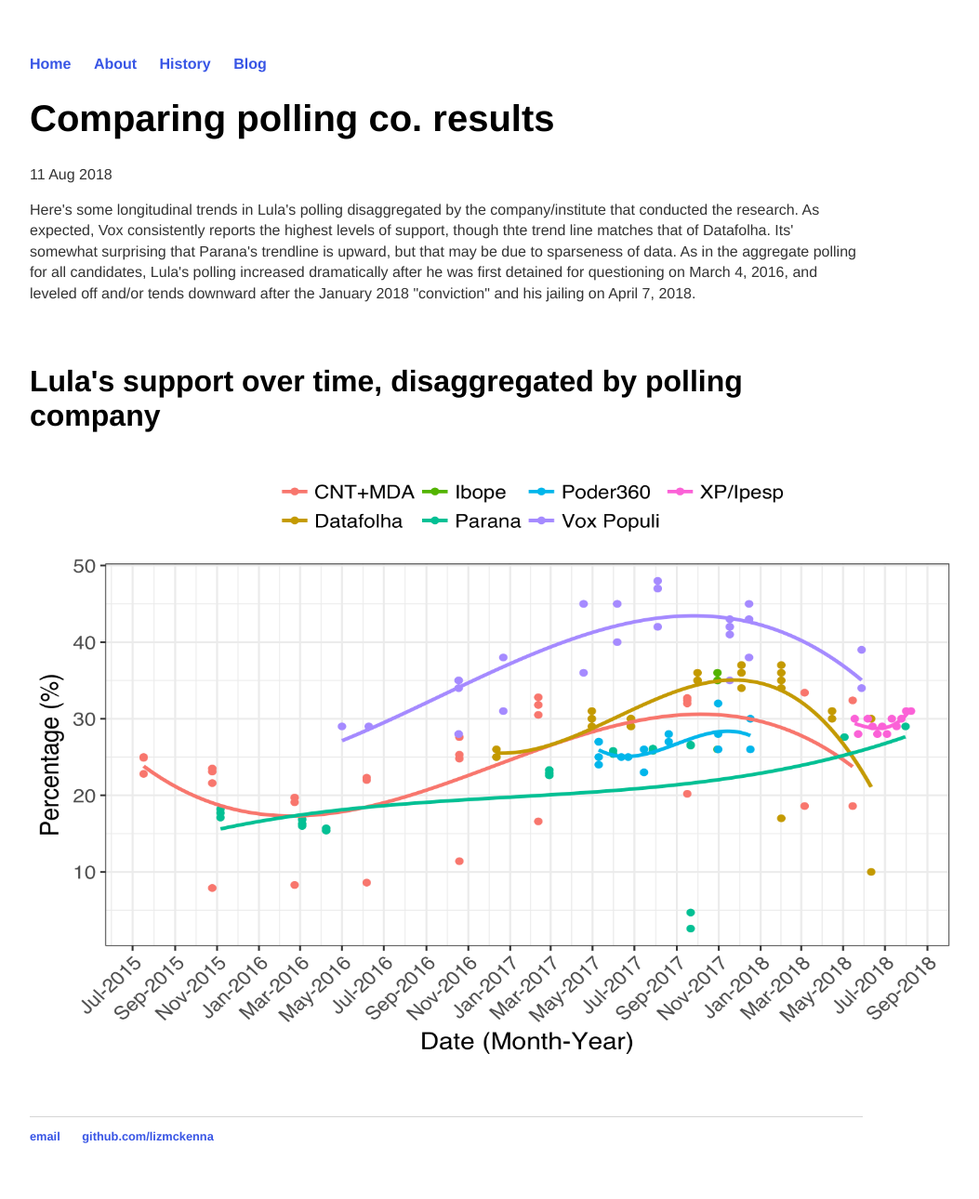
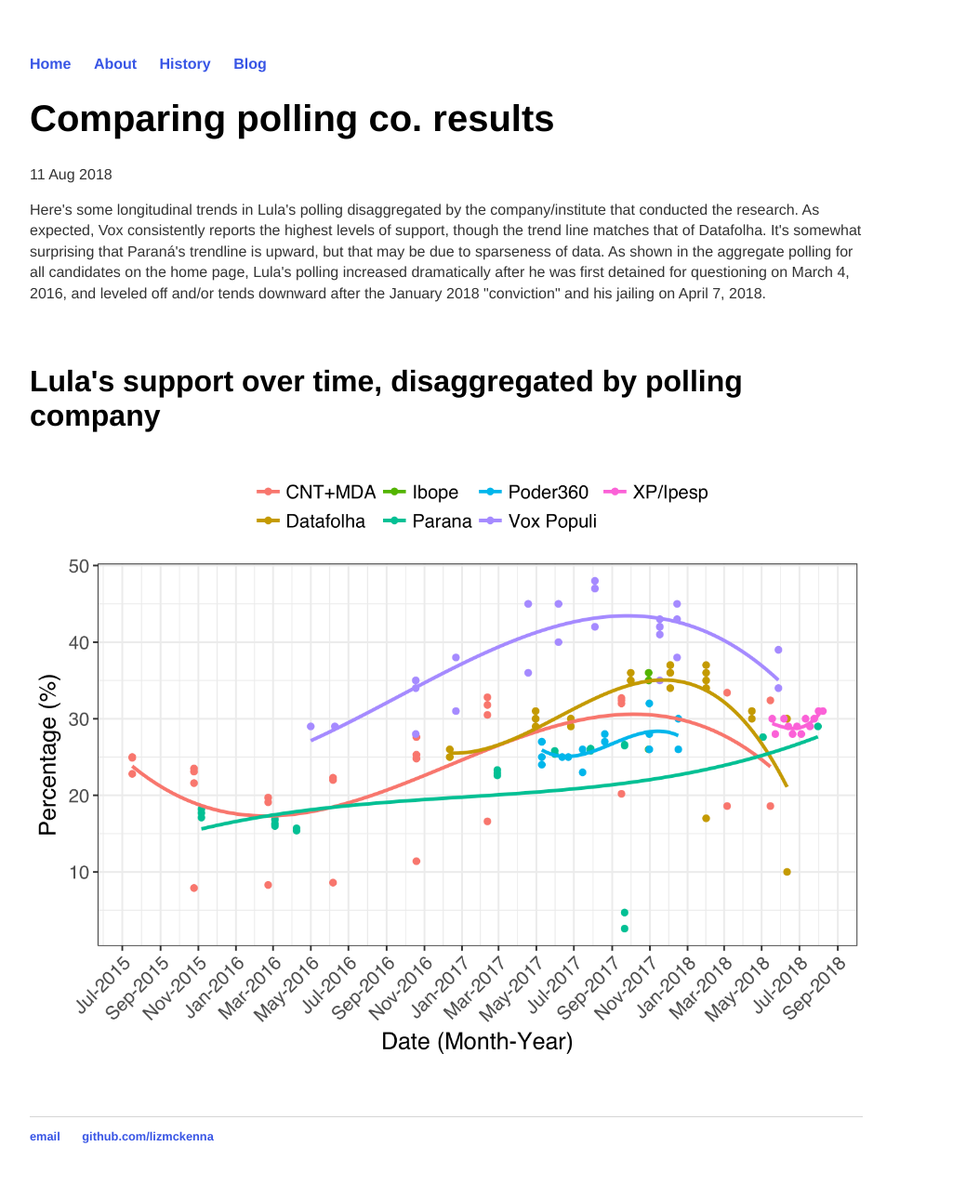
Before and after one commit to lizmckenna/elizabethmckenna.org, a Jekyll site: the page built from _posts/2018-08-11-polling-biases.md, in a window 1280 px wide. Shown: the whole page at 93% size, without its empty margins (160-1213 px from the left). Built offline with Jekyll 4.4.1, drawn with Linux system fonts in a browser that asks for light colours.

Commit message:
Update 2018-08-11-polling-biases.md

```diff
--- a/_posts/2018-08-11-polling-biases.md
+++ b/_posts/2018-08-11-polling-biases.md
@@ -3,10 +3,10 @@
 title: "Comparing polling co. results"
 date: 2018-08-11
 ---
-<p> Here's some longitudinal trends in Lula's polling disaggregated by the company/institute that conducted the research. As expected, Vox consistently reports the highest levels of support, though thte trend line matches that of Datafolha. Its' somewhat surprising that Parana's trendline is upward, but that may be due to sparseness of data. As in the aggregate polling for all candidates, Lula's polling increased dramatically after he was first detained for questioning on March 4, 2016, and leveled off and/or tends downward after the January 2018 "conviction" and his jailing on April 7, 2018. </p>
+<p> Here's some longitudinal trends in Lula's polling disaggregated by the company/institute that conducted the research. As expected, Vox consistently reports the highest levels of support, though the trend line matches that of Datafolha. It's somewhat surprising that Paraná's trendline is upward, but that may be due to sparseness of data. As shown in the aggregate polling for all candidates on the home page, Lula's polling increased dramatically after he was first detained for questioning on March 4, 2016, and leveled off and/or tends downward after the January 2018 "conviction" and his jailing on April 7, 2018. </p>
 <br>
 <h2>Lula's support over time, disaggregated by polling company</h2>
  <center>
-<img src="/images/poll-co-comparisons.png" alt="HTML5 Icon" style="width:1000px;height:650px;">
+<img src="/images/poll-co-comparisons.png" alt="HTML5 Icon" style="width:900px;height:650px;">
 	</center>
 <br>
```
